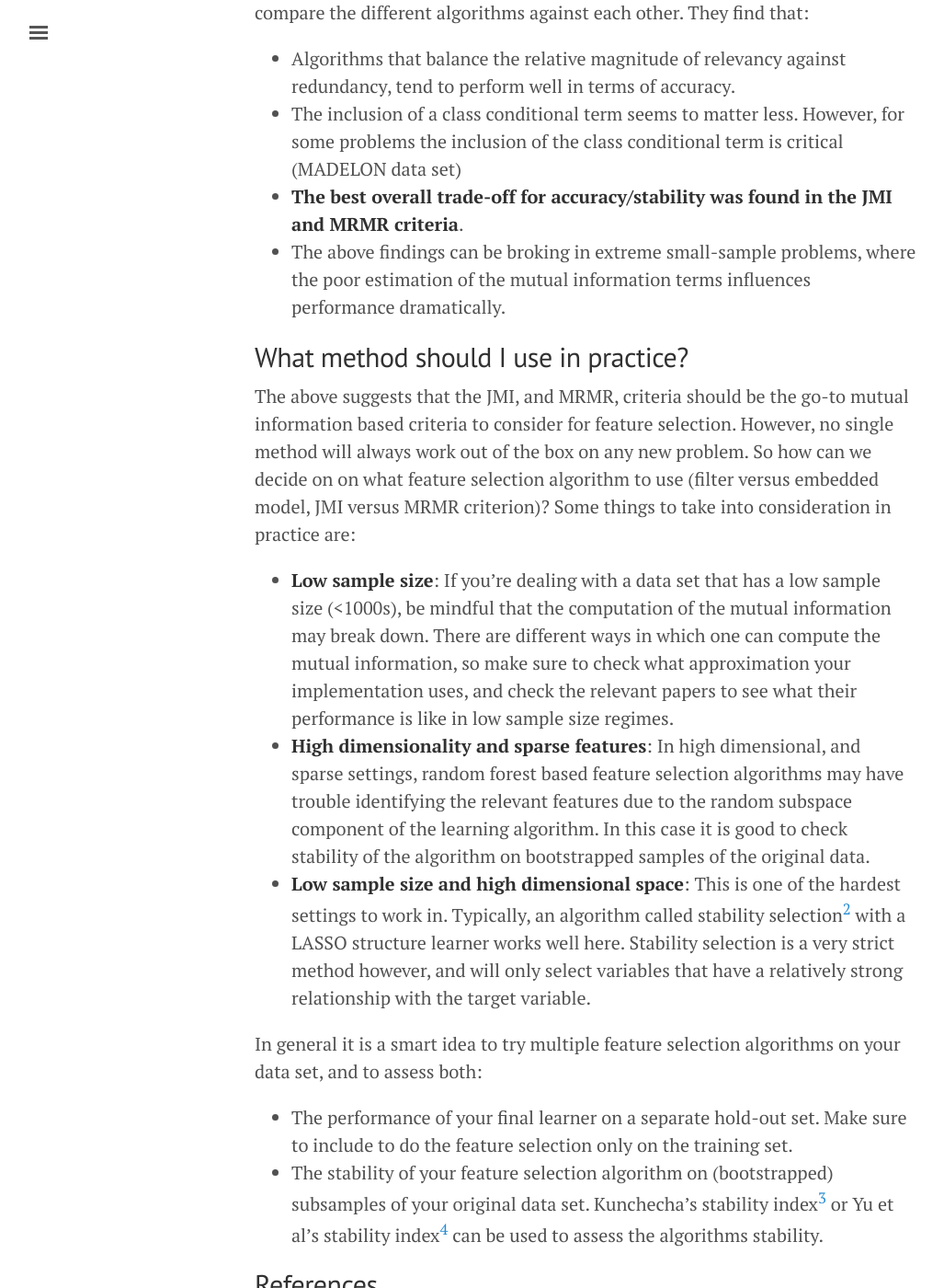
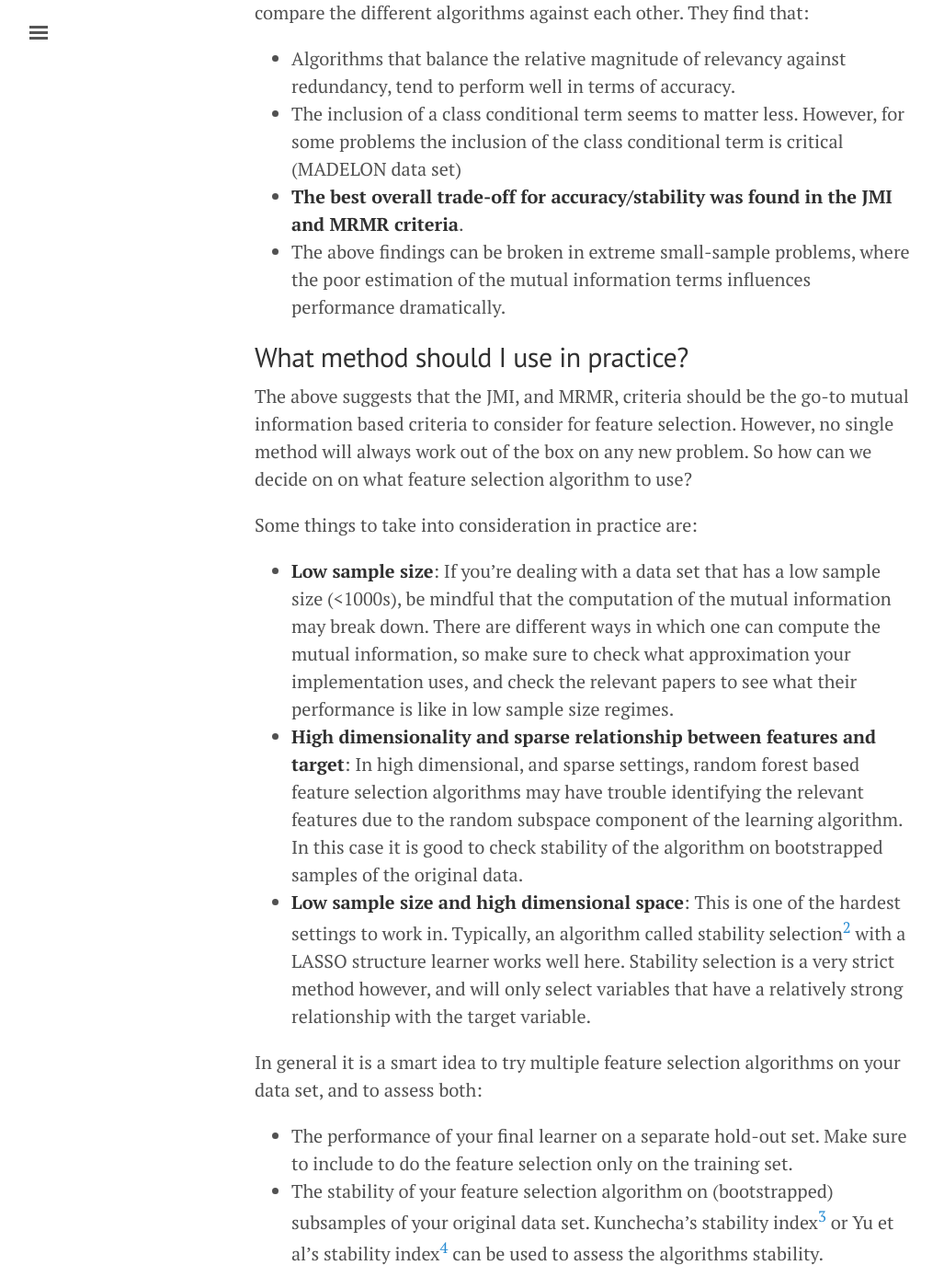
Before and after one commit to thuijskens/thuijskens.github.io, a Jekyll site: the page built from _posts/2017-10-07-feature-selection.md, in a window 1280 px wide and 1400 px high, scrolled down 3605 px. Shown: the whole window at 92% size, without its empty margins (3-1030 px from the left). Built offline with Jekyll 4.4.1, drawn with Linux system fonts in a browser that asks for light colours; formulas are drawn with MathJax 3.

Commit message:
Fix typos.

```diff
--- a/_posts/2017-10-07-feature-selection.md
+++ b/_posts/2017-10-07-feature-selection.md
@@ -81,14 +81,16 @@
 * Algorithms that balance the relative magnitude of relevancy against redundancy, tend to perform well in terms of accuracy.
 * The inclusion of a class conditional term seems to matter less. However, for some problems the inclusion of the class conditional term is critical (MADELON data set)
 * **The best overall trade-off for accuracy/stability was found in the JMI and MRMR criteria**.
-* The above findings can be broking in extreme small-sample problems, where the poor estimation of the mutual information terms influences performance dramatically.
+* The above findings can be broken in extreme small-sample problems, where the poor estimation of the mutual information terms influences performance dramatically.
 
 ## What method should I use in practice?
 
-The above suggests that the JMI, and MRMR, criteria should be the go-to mutual information based criteria to consider for feature selection. However, no single method will always work out of the box on any new problem. So how can we decide on on what feature selection algorithm to use (filter versus embedded model, JMI versus MRMR criterion)? Some things to take into consideration in practice are:
+The above suggests that the JMI, and MRMR, criteria should be the go-to mutual information based criteria to consider for feature selection. However, no single method will always work out of the box on any new problem. So how can we decide on on what feature selection algorithm to use?
+
+Some things to take into consideration in practice are:
 
 * **Low sample size**: If you're dealing with a data set that has a low sample size (<1000s), be mindful that the computation of the mutual information may break down. There are different ways in which one can compute the mutual information, so make sure to check what approximation your implementation uses, and check the relevant papers to see what their performance is like in low sample size regimes.
-* **High dimensionality and sparse features**: In high dimensional, and sparse settings, random forest based feature selection algorithms may have trouble identifying the relevant features due to the random subspace component of the learning algorithm. In this case it is good to check stability of the algorithm on bootstrapped samples of the original data.
+* **High dimensionality and sparse relationship between features and target**: In high dimensional, and sparse settings, random forest based feature selection algorithms may have trouble identifying the relevant features due to the random subspace component of the learning algorithm. In this case it is good to check stability of the algorithm on bootstrapped samples of the original data.
 * **Low sample size and high dimensional space**: This is one of the hardest settings to work in. Typically, an algorithm called stability selection[^2] with a LASSO structure learner works well here. Stability selection is a very strict method however, and will only select variables that have a relatively strong relationship with the target variable.
 
 In general it is a smart idea to try multiple feature selection algorithms on your data set, and to assess both:
```
